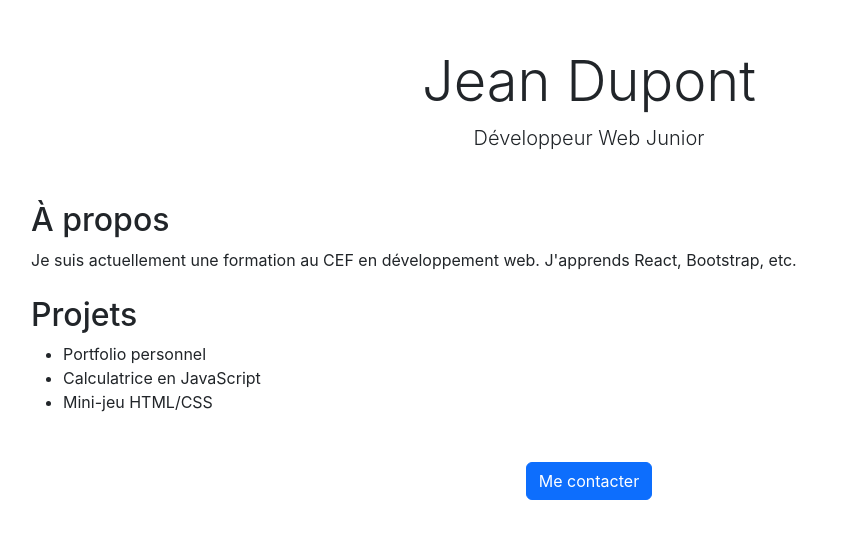
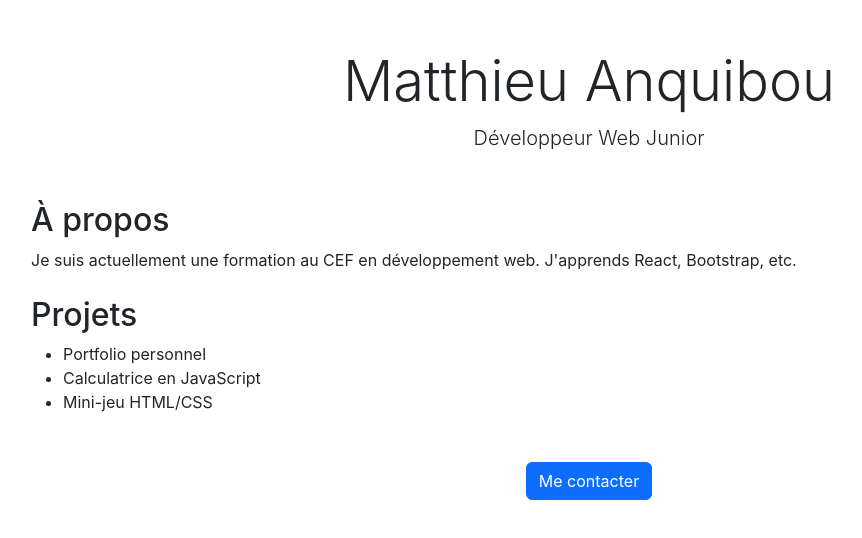
Before and after one commit to Matth-del4/mon-portfolio-react, a React (Create React App) app: page / in a window 1280 px wide. Shown: the top 538 px of the page, without its empty margins (51-913 px from the left). Built offline with nearby package versions, Linux system fonts and the light colour scheme.

Commit message:
Ajout component header home projects et footer

```diff
--- a/src/App.js
+++ b/src/App.js
@@ -5,7 +5,7 @@ function App() {
   return (
     <div className="container mt-5">
       <header className="text-center mb-5">
-        <h1 className="display-4">Jean Dupont</h1>
+        <h1 className="display-4">Matthieu Anquibou</h1>
         <p className="lead">Développeur Web Junior</p>
       </header>
 
```
Also changed, not shown: src/components/header.js (added, +9 -0 lines), src/components/footer.js (added), src/components/home.js (added), src/components/projects.js (added).
